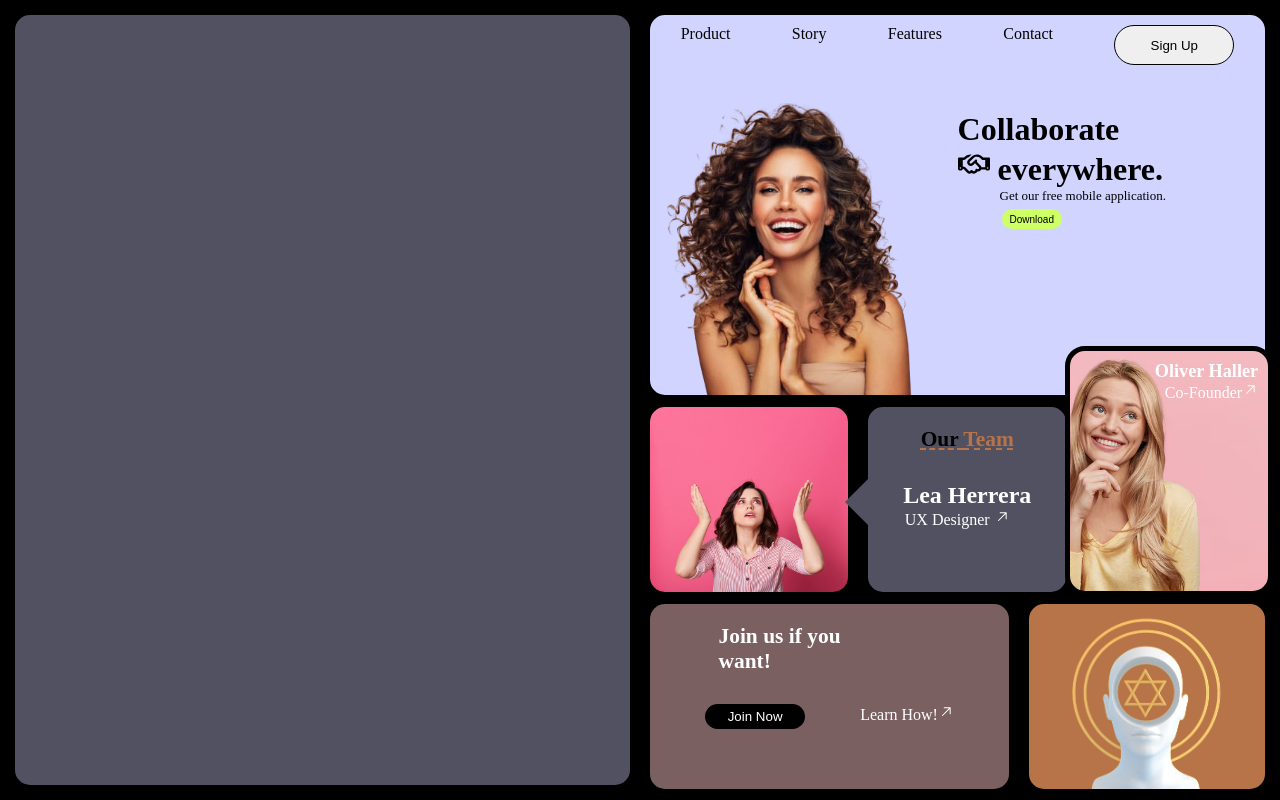
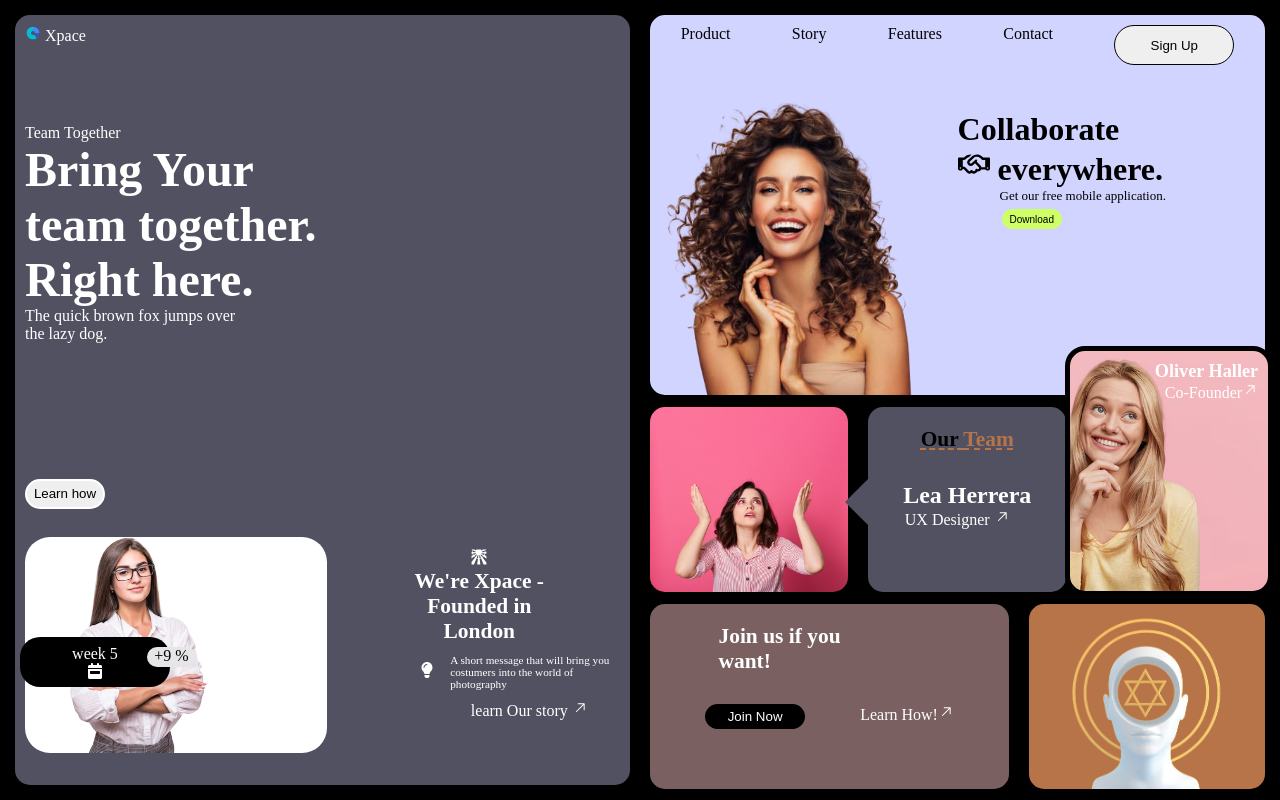
Before and after one commit to AlsonAfrica/UI-design, a React (Vite) app in the folder projectgrid/: page / in a window 1280 px wide. Built offline with nearby package versions, Linux system fonts and the light colour scheme.

Commit message:
background edditted

```diff
--- a/projectgrid/src/components/background.jsx
+++ b/projectgrid/src/components/background.jsx
@@ -1,11 +1,45 @@
 import '../components/background.css'
 import { FaRegHandshake } from "react-icons/fa6";
 import { GoArrowUpRight } from "react-icons/go";
+import { FcDoughnutChart } from "react-icons/fc";
+import { FaCalendarWeek } from "react-icons/fa6";
+import { FaLightbulb } from "react-icons/fa";
+import { GiSunbeams } from "react-icons/gi";
 
 const background = () => {
   return (
     <div className='wrapper'>
       <div className='container-left'>
+        <div className='Xpace'><p> <FcDoughnutChart /> Xpace </p></div>
+        <div className='Team'><p> Team Together </p>
+        <h1>Bring Your <br/> team together. <br/> Right here.</h1>
+        <p>The quick brown fox jumps over <br/> the lazy dog.</p>
+        </div>
+        <div className="Learn-btn"><button>Learn how</button></div>
+        <div className="pic-xpace">
+          <div className="pic-x">
+            <div className='nine'>+9 %</div>
+          </div>
+          <div className='week'>
+              week 5 <FaCalendarWeek />
+            </div>
+          <div className="london">
+            <div className='logo'>
+            <GiSunbeams />
+            </div>
+            <div className='founded'><h6>We're Xpace - <br/> Founded in <br/> London</h6></div>
+            <div className='light-message'>
+            <div className='light'><FaLightbulb /></div>
+            <div className='message'>
+              <p>A short message that will bring you costumers into the world of photography</p>
+            </div>
+            </div>
+            <div className='learn-our-story'>
+              <p>learn Our story <GoArrowUpRight /></p>
+            </div>
+          </div>
+
+        </div>
 
       </div>
       <div className='container-right'>
```
